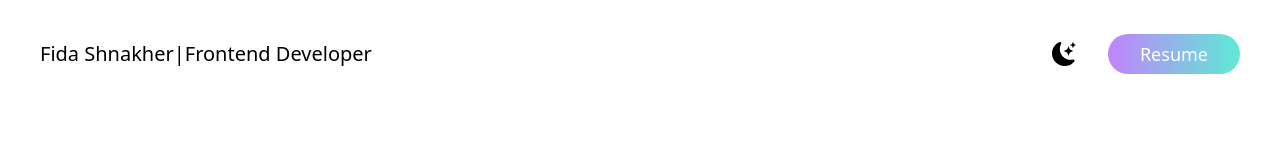
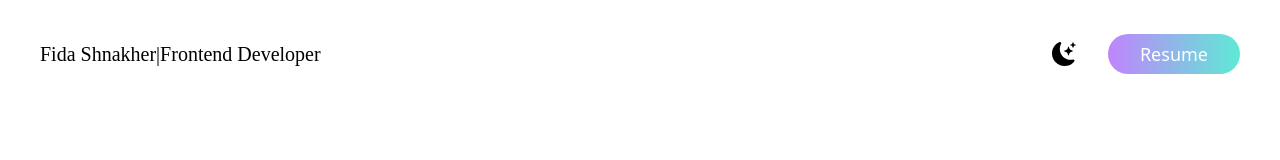
Before and after one commit to fidashn/fida-shnakher-portfolio, a Next.js app: page / in a window 1280 px wide. Shown: the top 160 px of the page. Built offline with nearby package versions, Linux system fonts and the light colour scheme.

Commit message:
editted the font family for the h1

```diff
--- a/pages/index.tsx
+++ b/pages/index.tsx
@@ -15,7 +15,7 @@ export default function Home() {
       <main className='bg-white px-10'>
         <section className='min-h-screen'>
           <nav className='py-10 mb-12 flex justify-between'>
-            <h1 className='text-xl'>Fida Shnakher|Frontend Developer</h1>
+            <h1 className='text-xl font-burtons'>Fida Shnakher|Frontend Developer</h1>
             <ul className='flex items-center'>
              <li><BsFillMoonStarsFill className='cursor-pointer text-2xl'/></li>
              <li><a className='bg-gradient-to-r from-purple-400 to-teal-300 text-white px-8 py-2 rounded-3xl text-lg ml-8 ' href="../public/Fida-Sh-CV-FrontEnd.pdf">Resume</a></li>
```
